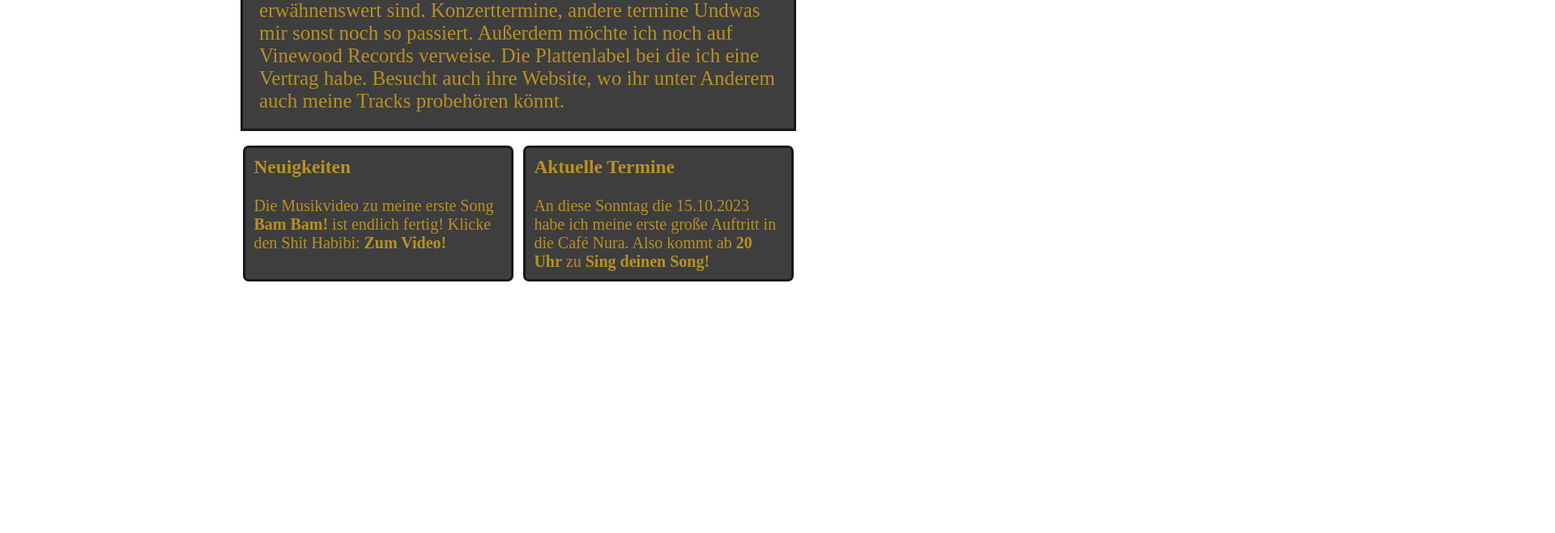
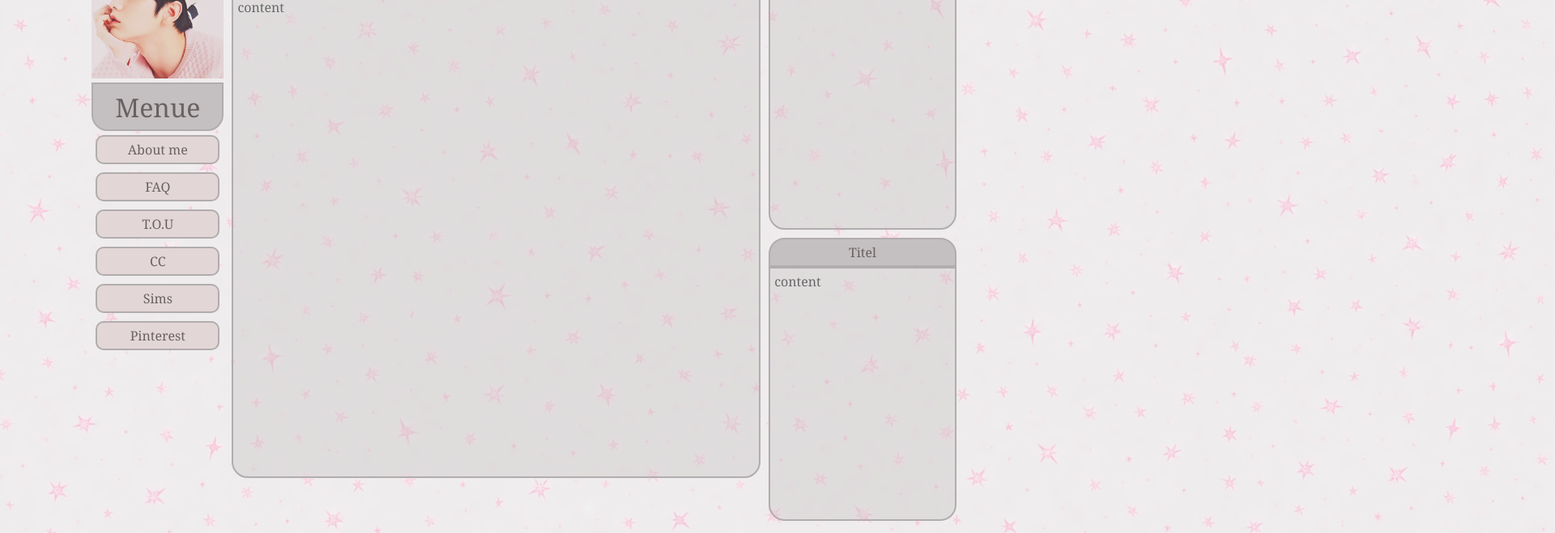
Before and after one commit to Runestamp/Simomo, a plain HTML site: page index.html in a window 1280 px wide. Shown: the part 376-1035 px from the top of the page at 81% size, 1920 px wide, since content can reach past the window. Before the commit the page ends 800 px from the top, so only its background shows below. Drawn offline with Linux system fonts and the light colour scheme; a web font is replaced by a local one.

Commit message:
Add files via upload

```diff
--- a/index.html
+++ b/index.html
@@ -1,72 +1,57 @@
-<!DOCTYPE html>
-<html lang = "de">
-    <head>
-        <title>
-            Smokin Monkey
-        </title>
-    <meta charset = "UTF-8">
-    <link rel="stylesheet" href="style.css">
+<!doctype html>
+<html lang="de">
+<head>
+  <meta charset="utf-8" />
+  <meta name="viewport" content="width=device-width, initial-scale=1" />
+  <title>Simomo, Blog</title>
+  <meta name="description" content= />
+  <link rel="stylesheet" href="style.css">
+  <link rel="preconnect" href="https://fonts.googleapis.com">
+  <link rel="preconnect" href="https://fonts.gstatic.com" crossorigin>
+  <link href="https://fonts.googleapis.com/css2?family=Oswald:wght@200..700&family=Pirata+One&display=swap" rel="stylesheet">
+  <link href="https://fonts.googleapis.com/css2?family=Long+Cang&family=Noto+Serif:ital,wght@0,100..900;1,100..900&family=Quicksand:wght@300..700&display=swap" rel="stylesheet">
+
 </head>
-    <body>
-        <div class="disclaimer">
-            Dies ist eine fiktive Website und teil des RP-Projektes von Unity-life.
-        </div>
+<body>
+  <img src="header.png">
+    <div id="container">
 
-        <div class="header">
-        <img src="Header.png" width="100%">
-        </div>
+      <div id="menue">
+        <div id="avatar"><img src="anzeigebild.png"></div>
+        <button class="menuetitle">Menue</button>
+        <button class="menuebutton">About me</button>
+        <button class="menuebutton">FAQ</button>
+        <button class="menuebutton">T.O.U</button>
+        <button class="menuebutton">CC</button>
+        <button class="menuebutton">Sims</button>
+        <button class="menuebutton">Pinterest</button>
+
+      </div>
 
 
-        <div class="divbuttons">
-                <button class="button button2"><a href="index.html">Startseite</a></button>
-                <button class="button button2"><a href="about.html">Über mich</a></button>
-                <button class="button button2"><a href="disco.html">Discografie</a></button>
-                <button class="button button2"><a href="videos.html">Videos</a></button>
-        </div>
-        <br>
-
-        <div class="inhalt">
-            <div class="text">
-            Willkommen auf der Website vom Smokin' Monkey!<br><br>
-            Hier findet ihr alles, was es über mich zu wissen gibt inclusive
-            meiner Musik, zahlreichen Infos und Musikvideos.
-            Wenn du also eine echte Fan von die Monkey bist, dann bist
-            du hier genau an die richtige Ort, soviel kann ich sagen!<br><br>
-            Auch werde ich diese Seite wie eine Blog handhaben.
-            Hier schreibe ich also alle Dinge rein, die mir so passieren
-            und erwähnenswert sind. Konzerttermine, andere termine Undwas mir
-            sonst noch so passiert.
-            Außerdem möchte ich noch auf Vinewood Records verweise. Die Plattenlabel
-            bei die ich eine Vertrag habe. Besucht auch ihre Website, wo ihr unter Anderem
-            auch meine Tracks probehören könnt.
-
-            </div>
 
 
-        </div>
-        <br>
-        <div class="inhalt">
-            <div class="panelnews">
-            <h3>Neuigkeiten</h3><br><br>
-                Die Musikvideo zu meine erste Song <strong>Bam Bam!</strong> ist endlich fertig!
-                Klicke den Shit Habibi: <a href="videos.html"><b>Zum Video!</b></a>
 
-            </div>
-            <div class="panelzwischenraum"></div>
-            <div class="panel">
-                <h3>Aktuelle Termine</h3><br><br>
-                An diese Sonntag die 15.10.2023 habe ich meine erste große Auftritt in die Café Nura.
-                Also kommt ab <strong>20 Uhr</strong> zu <strong>Sing deinen Song!</strong>
-
-
-                </div>
-
-        </div>
+      <div id="content">
+        <div class="ContentTitle">Titel</div>
+        <div class="ContentContent">content</div>
+      </div>
 
 
 
 
 
 
-    </body>
+      <div id="right">
+        <div class="rightwindows">
+          <div class="RightWindowsTitle">Titel</div>
+          <div class="RightWindowsContent">content</div>
+        </div>
+        <div class="rightwindows">
+          <div class="RightWindowsTitle">Titel</div>
+          <div class="RightWindowsContent">content</div>
+        </div>
+      </div>
+    </div>
+</body>
 </html>
--- a/style.css
+++ b/style.css
@@ -1,167 +1,157 @@
-
 body {
-  background-image: url('HG.png');
-  background-size: auto;
-  background-repeat: no-repeat;
-  background-attachment: fixed;
-  background-position: center;
-  margin-left:-0px;
-  margin-right:-0px;
-  margin-top:-0px;
-  margin-bottom:-0px;
+    margin: 0;
+    background-image: url(mainbackground.png);
+    font-family: "Noto Serif", serif;
 
 }
- h3 {
-  display: inline;
+
+#container {
+    margin-left:auto;
+    margin-right: auto;
+    display: flex;
+    justify-content: center;
+    width: 85%;
+
 }
 
- .disclaimer {
-  background-color:rgba(24, 24, 24, 0.836);
-  color: rgb(184, 144, 36);
+#menue {
+    display: flex;
+    flex-direction: column;
+    width: 15%;
+    margin: 5px;
+}
+#avatar {
+    width: 100%;
+
+
+}
+#avatar img{
+    width: 100%;
+    height: auto;
+    border-style: none;
+    border-top-left-radius: 20px;
+    border-top-right-radius: 20px;
+
+}
+.menuetitle {
+    background-color: #c4bfc0;
+    height: 60px;
+    font-size: 2rem;
+    font-family: "Noto Serif", serif;
+    color:#696261;
+    border-bottom-left-radius: 20px;
+    border-bottom-right-radius: 20px;
+    border-style: none;
+    border-style: solid;
+    border-color: #b1acad;
+    border-width: 2px;
+
+
+}
+.menuebutton {
+    background-color: #e3d6d7;
+    margin: 5px;
+    padding: 5px;
+    font-size: 1rem;
+    font-family: "Noto Serif", serif;
+    color:#696261;
+    border-radius: 10px;
+    border-style: solid;
+    border-color: #b1acad;
+    border-width: 2px;
+}
+
+#content {
+    display: flex;
+    margin: 5px;
+    flex-direction: column;
+    width: 60%;
+
+}
+
+.ContentTitle {
+    width: 100%;
     display: flex;
     justify-content: center;
+    box-sizing: border-box;
+    font-size: 2rem;
+    font-family: "Noto Serif", serif;
+    color: #696261;
+    padding: 5px;
+    background-color: #c4bfc0;
+    border-top-left-radius: 20px;
+    border-top-right-radius: 20px;
+    border-style: solid;
+    border-color: #b1acad;
+    border-width: 2px;
+}
+
+.ContentContent {
+    width: 100%;
+    height: 600px;
+    font-size: 1rem;
+    font-family: "Noto Serif", serif;
+    color: #686868;
+    box-sizing: border-box;
+    padding: 5px;
+    background-color: #c4bfc060;
+    border-bottom-left-radius: 20px;
+    border-bottom-right-radius: 20px;
+    border-style: solid;
+    border-color: #b1acad;
+    border-width: 2px;
 }
 
 
 
 
 
-.divbuttons {
-  margin-left:auto;
-  margin-right:auto;
-  margin-top:-4px;
+
+
+#right {
+    display: flex;
+    flex-direction: column;
+    justify-content: center;
+    width: 20%;
+    margin: 5px;
+}
+.rightwindows {
     width: 100%;
+    margin-bottom: 10px;
+    font-size: 1rem;
+    font-family: "Noto Serif", serif;
+    color:#263632;
+
+
+
+}
+.RightWindowsTitle {
+    width: 100%;
+    padding: 5px;
+    font-size: 1rem;
+    font-family: "Noto Serif", serif;
+    color: #696261;
     display: flex;
     justify-content: center;
-  background:rgba(24, 24, 24);
-  border-width: 2px;
-  border-color:rgb(184, 144, 36);
-  border-top-style: solid;
-  border-bottom-style: solid;
-  border-left-style: none;
-  border-right-style: none;
+    background-color: #c4bfc0;
+    border-top-left-radius: 20px;
+    border-top-right-radius: 20px;
+    border-style: solid;
+    border-color: #b1acad;
     border-width: 2px;
 
 }
 
-.maincontent {
+.RightWindowsContent {
     width: 100%;
-  display: flex;
-  justify-content: center;
-  padding:;
-}
-
-.aboutme {
-  width: 50%;
-  text-align: left;
-  color: rgb(184, 144, 36);
+    height: 300px;
     padding: 5px;
-
+    color: #686868;
+    background-color: #c4bfc060;
+    border-bottom-left-radius: 20px;
+    border-bottom-right-radius: 20px;
+    border-style: solid;
+    border-color: #b1acad;
+    border-width: 2px;
 
 }
-
-.inhalt {
-  margin: auto;
-  width: 100%;
-  display: flex;
-  justify-content: center;
-
-}
-
-.panelzwischenraum {
-  width:1%;
-
-}
-
-.panel {
-  width: 24%;
-  background-color:blue;
-  color:rgb(184, 144, 36);
-  background-color:rgba(24, 24, 24, 0.836);
-  padding: 10px;
-  font-size: 20px;
-  border-style:solid;
-  border-width:3px;
-  border-color:rgba(24, 24, 24);
-  border-radius: 7px;
-}
-
-.panelnews {
-  width: 24%;
-  height: auto;
-  background-color:blue;
-  color:rgb(184, 144, 36);
-  background-color:rgba(24, 24, 24, 0.836);
-  padding: 10px;
-  font-size: 20px;
-  border-style:solid;
-  border-width:3px;
-  border-color:rgba(24, 24, 24);
-  border-radius: 7px;
-}
-.video {
-
-  margin:;
-  width: 100%;
-  height: 50%;
-
-
-}
-
-.text {
-  width:50%;
-  display:flex;
-  padding: 20px;
-  background:rgba(24, 24, 24, 0.836);
-  border-style:solid;
-  border-width:3px;
-  border-color:rgba(24, 24, 24);
-  color: rgb(184, 144, 36);
-  font-size: 25px;
-
-
-}
-
-
-
-.button {
-    /*border: 2px solid;
-    border-color: rgb(184, 144, 36);
-    color: rgb(184, 144, 36);*/
-    border-style: none;
-    background-color:rgb(12, 16, 14);
-    margin-left: 1px;
-    margin-right: 1px;
-    padding: 5px 10px;
-    text-align: center;
-    text-decoration: none;
-    display: inline-block;
-    font-size: 30px;
-    cursor: pointer;
-    border-radius:
-  }
-  .button:hover {
-
-    background-color: rgb(184, 144, 36);
-
-  }
-
-  a:link {
-    color: rgb(184, 144, 36);
-    text-decoration: none;
-  }
-
-  a:visited {
-    color: rgb(184, 144, 36);
-    text-decoration: none;
-  }
-
-  a:hover {
-    color:rgb(24, 24, 24);
-    text-decoration: none;
-  }
-
-  a:active {
-    color: rgb(207, 183, 114);
-    text-decoration: underline;
-  }
```
Also changed, not shown: anzeigebild.png (added), e5e6477e8f84835460ec53da57a7a327.jpg (added), header.png (added), headerclear.png (added), image.png (added), mainbackground.png (added). Lines whose indentation alone changed are shown as unchanged.
